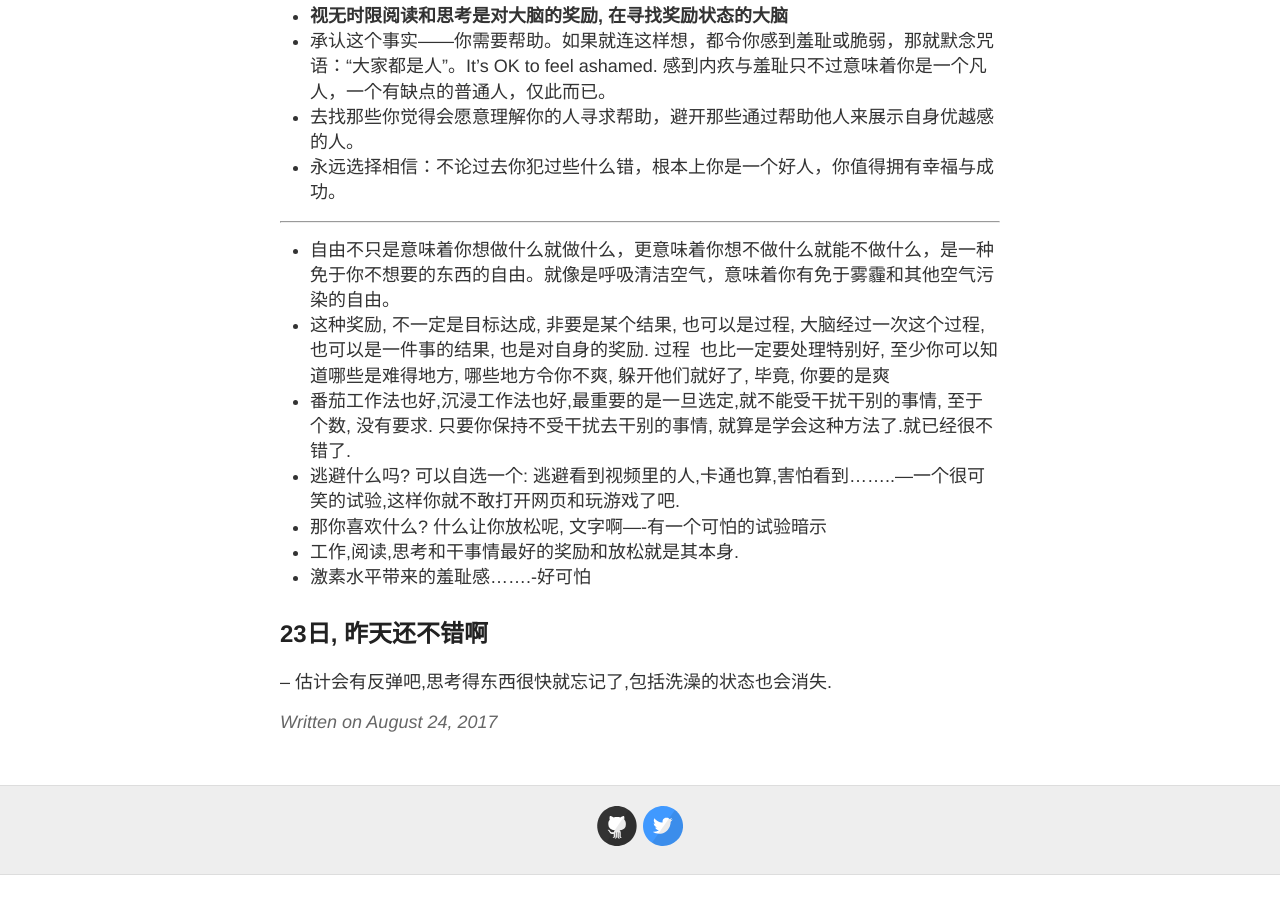
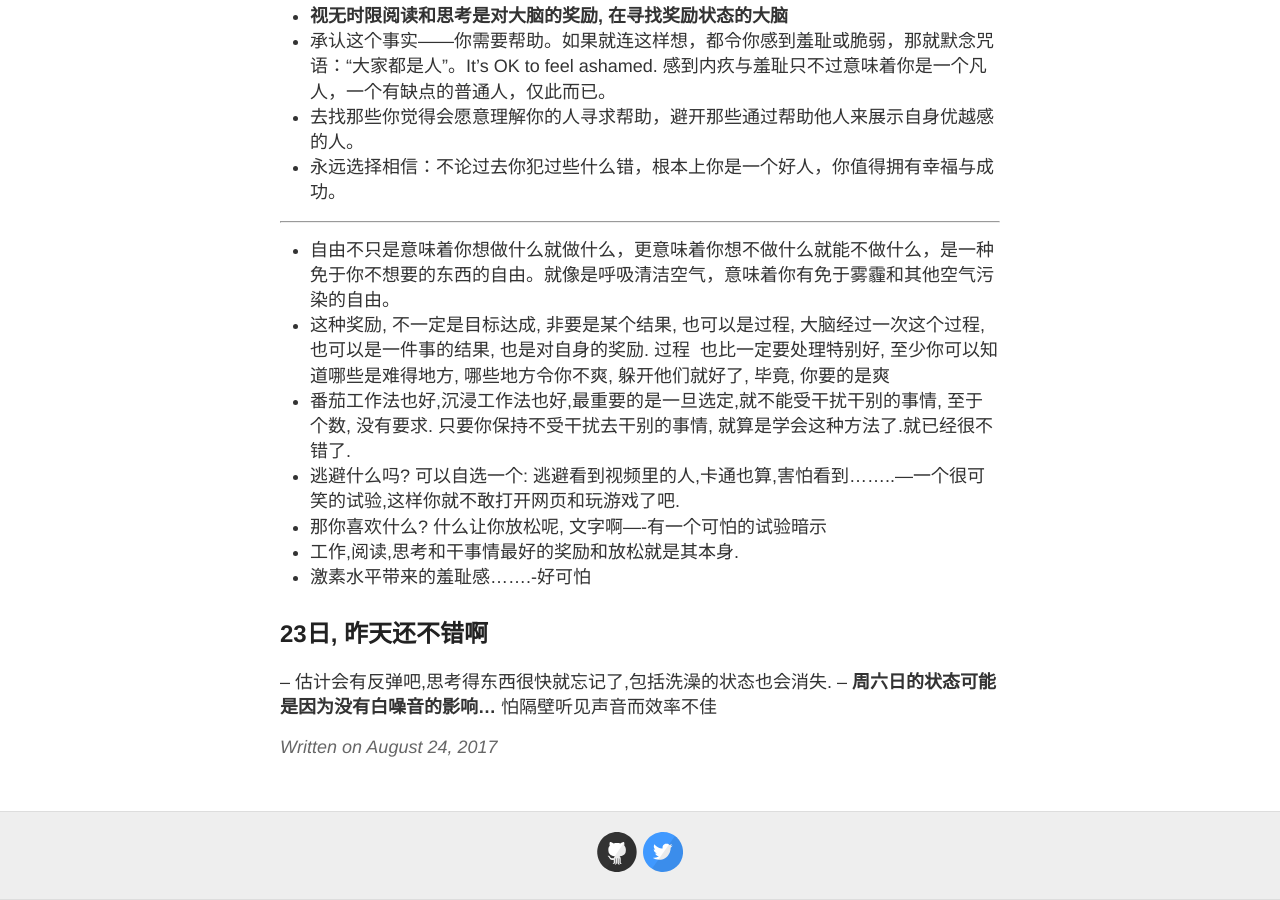
Before and after one commit to evelol/zzx_blog, a Jekyll site: the page built from _posts/2017-08-24-Ok.md, in a window 1280 px wide and 900 px high, scrolled down 3554 px. Built offline with Jekyll 4.4.1, drawn with Linux system fonts in a browser that asks for light colours; our own code applies the rules of GitHub Pages for plain Markdown files; before the commit the page ends 4429 px from its top, so only the background shows below that.

Commit message:
Update 2017-08-24-Ok.md

```diff
--- a/_posts/2017-08-24-Ok.md
+++ b/_posts/2017-08-24-Ok.md
@@ -89,3 +89,4 @@
 
 ## 23日, 昨天还不错啊
 -- 估计会有反弹吧,思考得东西很快就忘记了,包括洗澡的状态也会消失.
+-- __周六日的状态可能是因为没有白噪音的影响...__ 怕隔壁听见声音而效率不佳
```
